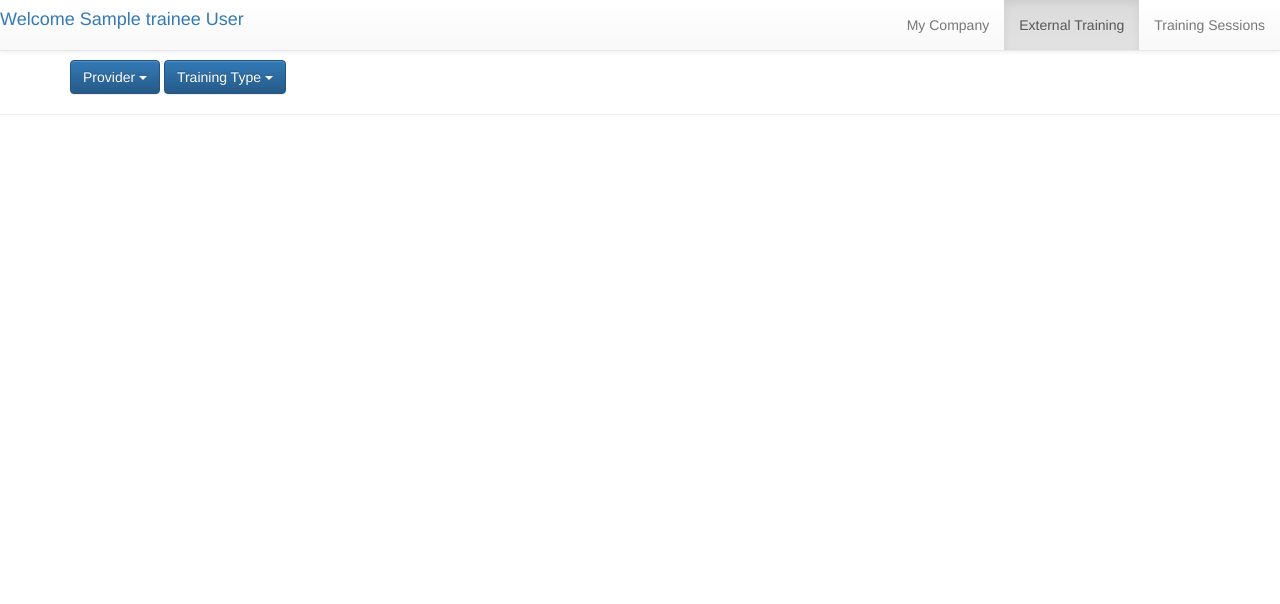
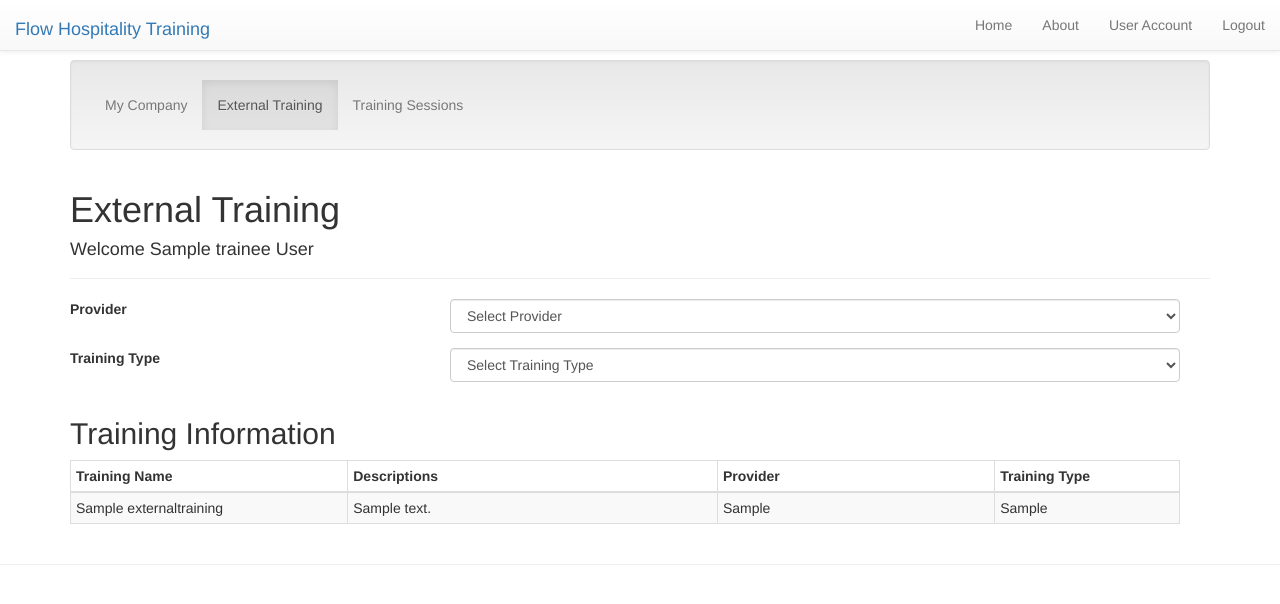
Before and after one commit to Dijals/training_plan_project, a Django app: page /flow_hosp_live/external_training/1/ in a window 1280 px wide. Shown: the top 604 px of the page. Run offline with Django 3.2, Linux system fonts and the light colour scheme; tables that the repository leaves empty hold one stand-in row (values such as "Sample post"); some libraries are stand-ins or nearby versions.

Commit message:
exteral training is fully functional

```diff
--- a/flow_hosp_live/templates/flow_hosp_live/external_training.html
+++ b/flow_hosp_live/templates/flow_hosp_live/external_training.html
@@ -13,63 +13,127 @@
 	<link rel="stylesheet"  href="{% static 'css/site.css' %}"/>
 </head>
 <body>
-
+	<div id="page" >
 		<header class="container">
 
 			<nav id="menu" class="navbar navbar-default navbar-fixed-top" >
 				<header class="navbar-header">
-		          	<button class="btn btn-success navbar-toggle"
+		          	<button class="btn btn-default btn-sm navbar-toggle"
 		                  data-toggle="collapse"
 		                  data-target=".navbar-collapse">
-                      <span class="glyphicon glyphicon-chevron-down"></span>
+                      <span class="glyphicon glyphicon-align-justify"></span>
               		</button>
 
-					<div id="logo" >
-						<a href="index.html"><h4 class="logo-padding">Welcome {{user.forename}} {{user.surname}}</h4></a>
+					<div id="logo " >
+						<h4 class="logo-padding"><a href="{% url 'flow_hosp_live:index' %}">Flow Hospitality Training</a></h4>
 					</div>
 				</header>
 				<div class="navbar-collapse collapse">
 				    <ul class="nav navbar-nav navbar-right">
-				    	<li class="nav"><a href="{% url 'flow_hosp_live:company' user.id %}"> My Company </a></li>
-				    	<li class="nav active"><a href="{% url 'flow_hosp_live:external_training' user.id %}"> External Training </a></li>
-				    	<li class="nav cnt-padding"><a href="contact.html"> Training Sessions </a></li>
+				    	<li class="nav"><a href="{% url 'flow_hosp_live:index' %}"> Home </a></li>
+				    	<li class="nav "><a href="{% url 'flow_hosp_live:external_training' user.id %}"> About </a></li>
+				    	<li class="nav "><a href="{% url 'flow_hosp_live:external_training' user.id %}"> User Account </a></li>
+				    	<li class="nav cnt-padding"><a href="contact.html"> Logout </a></li>
 				    </ul>
 				</div>
 			</nav>
 		</header>
 
-		<main >
-			<div id="page" class="container">
+		<main class="container">
+
+				<section>
+					<nav class="well navbar navbar-default " >
+						<div class="tainee">
+						    <ul class="nav navbar-nav">
+						    	<li class="nav"><a href="{% url 'flow_hosp_live:company' user.id %}"> My Company </a></li>
+						    	<li class="nav active"><a href="{% url 'flow_hosp_live:external_training' user.id %}"> External Training </a></li>
+						    	<li class="nav"><a href="contact.html"> Training Sessions </a></li>
+						    </ul>
+						</div>
+					</nav>
+				</section>
+				<section class="page-header">
+					<header> <h1> External Training</h1></header>
+					<artical><h4>Welcome {{user.forename}} {{user.surname}} </h4></artical>
+				</section>
+
+				<section class="row col-md-12">
+					<form class="form-horizontal" action="" method="post">
+						{% csrf_token %}
+						<div class="form-group">
+							<label class="control-lable col-md-4">Provider</label>
+							<div class="control-lable col-md-8">
+								<select class="form-control" name="provider" id="provider">
+									<option value="Select Provider">Select Provider</option>
+									{% for p in providers %}
+										{% if p.provider != '' and  p.provider != None %}
+											<option value="{{p.provider}}" tabindex="-1">{{p.provider}}</option>
+										{% elif p.provider == None %}
+											<option value="None" tabindex="-1">Not Provided</option>
+										{% else %}
+											<option value="" tabindex="-1">Missing</option>
+										{% endif %}
+									{% endfor %}
+								</select>
+							</div>
+						</div>
+						<div class="form-group">
+							<label class="control-lable col-md-4">Training Type</label>
+							<div class="control-lable col-md-8">
+								<select class="form-control" name="training_type" id="training_type">
+									<option value="Select Training Type">Select Training Type</option>
+									{% for type in training_types %}
+										{% if type.training_type != '' and  type.training_type != None %}
+											<option value="{{type.training_type}}" tabindex="-1">{{type.training_type}}</option>
+										{% elif type.training_type == None %}
+											<option value="None" tabindex="-1">Not Provided</option>
+										{% else %}
+											<option value="" tabindex="-1">Missing</option>
+										{% endif %}
+									{% endfor %}
+								</select>
+							</div>
+						</div>
+
+
+					</form>
+				</section>
+
+				<section class="row col-md-12">
+					<header>
+							<h2>Training Information</h2>
+					</header>
+
+					<article>
+						<div class="table-responsive" >
+							<table class="table table-striped table-bordered table-hover table-condensed">
+									<thead>
+										<tr>
+											<th>Training Name</th>
+											<th>Descriptions</th>
+											<th>Provider</th>
+											<th>Training Type</th>
+										</tr>
+									</thead>
+
+
+									{% for training in external_training %}
+										<tr class="training-data">
+											<td class="col-md-3">{{training.name}}</td>
+											<td class="col-md-4">{{training.description}}</td>
+											<td class="col-md-3 provider_td">{{training.provider}}</td>
+											<td class="col-md-2 training_td">{{training.training_type}}</td>
+										</tr>
+									{% endfor %}
+
+							</table>
+						</div>
+					</article>
+
+				</section>
 
 
 
-			    <!--Default buttons with dropdown menu-->
-			    <div class="btn-group">
-			        <button type="button" data-toggle="dropdown" class="btn btn-primary dropdown-toggle">Provider <span class="caret"></span></button>
-			        	<ul class="dropdown-menu">
-			        		{% for training in external_training %}
-			        			{% if training.provider == None %}
-									<li> Not Provided </li>
-			        			{% endif %}
-							{% endfor %}
-			        	</ul>
-			    </div>
-			    <!--Primary buttons with dropdown menu-->
-			    <div class="btn-group">
-			        <button type="button" data-toggle="dropdown" class="btn btn-primary dropdown-toggle">Training Type <span class="caret"></span></button>
-			        <ul class="dropdown-menu">
-			            <li><a href="#">Action</a></li>
-			            <li><a href="#">Another action</a></li>
-			            <li class="divider"></li>
-			            <li><a href="#">Separated link</a></li>
-			        </ul>
-			    </div>
-
-				<!--
-			            {% for training in external_training %}
-							<li> training {{forloop.counter}} : {{training.name}}</li>
-						{% endfor %}
-			    -->
 			</div>
 		</main>
 		<hr/>
@@ -77,8 +141,10 @@
 
 		</footer>
 	</div>
+
 	<script src=" {% static 'jquery-3.2.1.min.js' %}"></script>
 	<script src=" {% static 'bootstrap/js/bootstrap.min.js' %}"></script>
+	<script src=" {% static 'js/site.js' %}"></script>
 
 </body>
 </html>
--- a/flow_hosp_live/urls.py
+++ b/flow_hosp_live/urls.py
@@ -11,4 +11,7 @@ urlpatterns = [
 	url(r'^company/(?P<trainee_id>[0-9]+)/$', views.company, name="company"),
 	url(r'^external_training/(?P<trainee_id>[0-9]+)/$', views.external_training, name="external_training"),
 
+	#url(r'^external_training/(?P<trainee_id>[0-9]+)/(?P<provider>\w+)/$', views.external_training, name="external_training_product"),
+	#url(r'^external_training_check/(?P<trainee_id>[0-9]+)/$', views.external_training_check, name="external_training_check"),
+
 ]
--- a/flow_hosp_live/views.py
+++ b/flow_hosp_live/views.py
@@ -3,9 +3,10 @@ from django.contrib.auth.models import Permission, User
 from django.contrib.auth import authenticate, login
 from django.http import HttpResponse, HttpResponseRedirect
 from django.core.urlresolvers import reverse
-from .models import CoreTrainee, CoreExternaltraining
+from .models import CoreTrainee, CoreExternaltraining, CoreCompany
 from django.views.decorators.http import require_http_methods
 from django.contrib.sessions.backends.db import SessionStore
+
 
 # Create your views here.
 def index(request):
@@ -89,8 +90,13 @@ def external_training(request, trainee_id):
 	#TODO add test.py
 	user = CoreTrainee.objects.get(pk=trainee_id)
 	external_training = CoreExternaltraining.objects.filter(company_id = user.branch.company.id)
+	providers = external_training.values('provider').distinct()
+	training_types = external_training.values('training_type').distinct()
+
 	context = {
 		'user' : user,
 		'external_training': external_training,
+		'providers' : providers,
+		'training_types' : training_types
 		}
 	return render(request, 'flow_hosp_live/external_training.html', context)
--- a/static/css/site.css
+++ b/static/css/site.css
@@ -5,3 +5,8 @@ body {
 .cnt-padding{
 	padding-right: 15px;
 }
+
+.logo-padding{
+	padding-left: 15px;
+	padding-top: 10px;
+}
--- /dev/null
+++ b/static/js/site.js
@@ -0,0 +1,74 @@
+(function () {
+
+	//$(".training-data").hide()
+
+	var default_provider_value = $( "#provider" ).val();
+	var default_training_type_value = $( "#training_type" ).val();
+
+	var provider_value = $( "#provider" ).val(); // provider select value
+	var training_type_value = $( "#training_type" ).val(); // training select value
+
+
+
+	$( "#provider" ).change(function() {
+	   provider_value = $(this).val()
+	   $(".training-data").hide()
+	   show_training_info()
+	});
+
+
+	$( "#training_type" ).change(function() {
+	   training_type_value = $(this).val()
+
+	   $(".training-data").hide()
+	  	show_training_info()
+
+	});
+
+
+	function show_training_info() {
+		//TODO put this in a single function
+	   	var providers_parent =[];
+		var training_type_parent = [];
+
+
+	   $('.provider_td').each(function() {
+	   		if($(this).text() == provider_value){
+	   			providers_parent.push($(this).parent())
+
+	   		}
+		})
+
+	   $('.training_td').each(function() {
+	   		if($(this).text() == training_type_value){
+	   			training_type_parent.push($(this).parent())
+	   		}
+		})
+
+	   if(provider_value != default_provider_value && training_type_value == default_training_type_value){
+	   		for (var i = providers_parent.length - 1; i >= 0; i--) {
+	   			providers_parent[i].show()
+	   		}
+	   } else if (provider_value != default_provider_value && training_type_value != default_training_type_value){
+	   		for (var i = providers_parent.length - 1; i >= 0; i--) {
+	   			providers_parent[i].each(function(){
+	   				if(training_type_value == $(this).find( ".training_td" ).text()){
+	   					providers_parent[i].show()
+	   				}
+	   			})
+	   		}
+	   } else if (training_type_value != default_training_type_value && provider_value == default_provider_value) {
+
+	   		for (var i = training_type_parent.length - 1; i >= 0; i--) {
+	   			training_type_parent[i].show()
+	   		}
+
+	   } else if (training_type_value == default_training_type_value && provider_value == default_provider_value) {
+	   		$(".training-data").show()
+	   }
+
+	}
+
+
+
+})();
```
Also changed, not shown: 3 other files.
